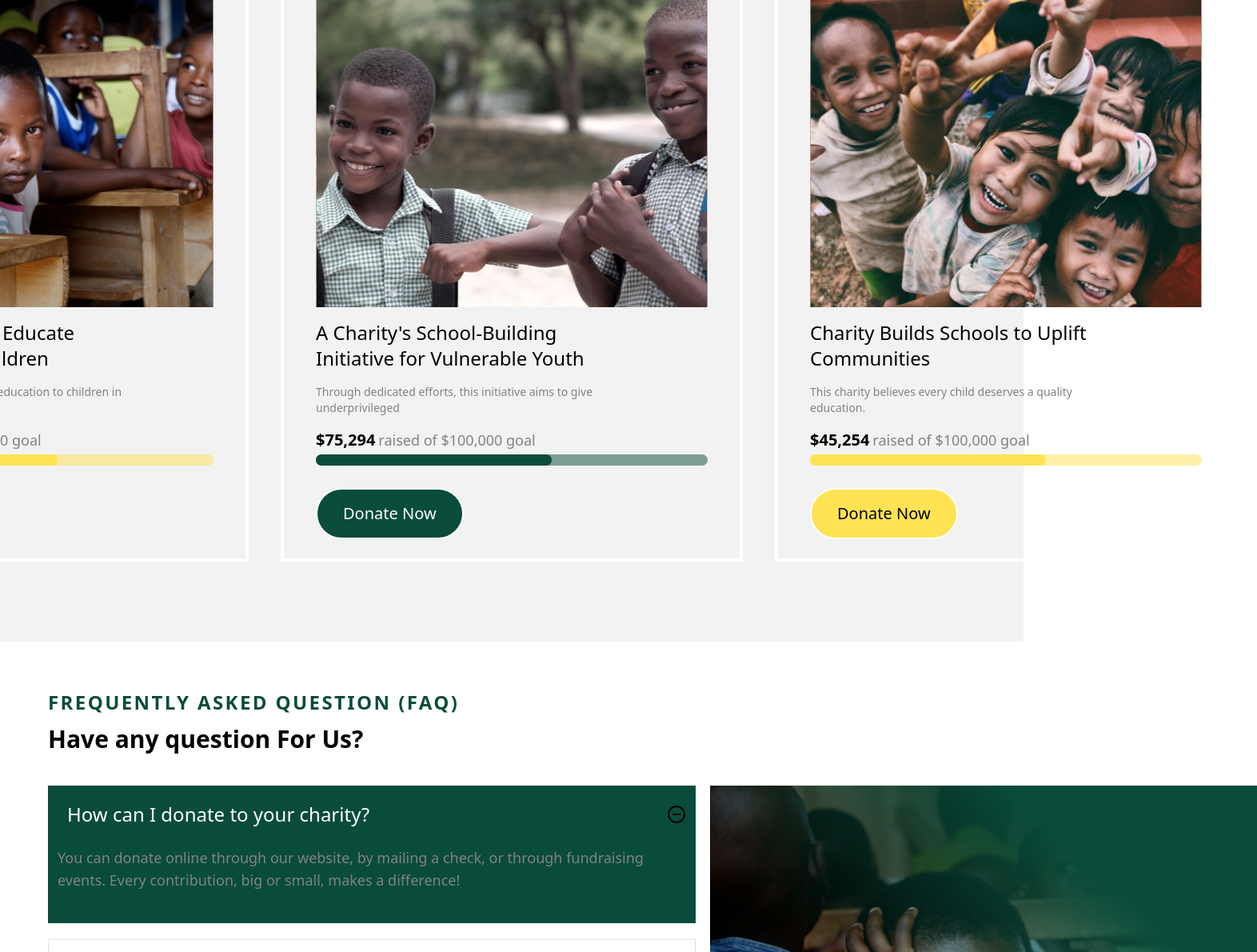
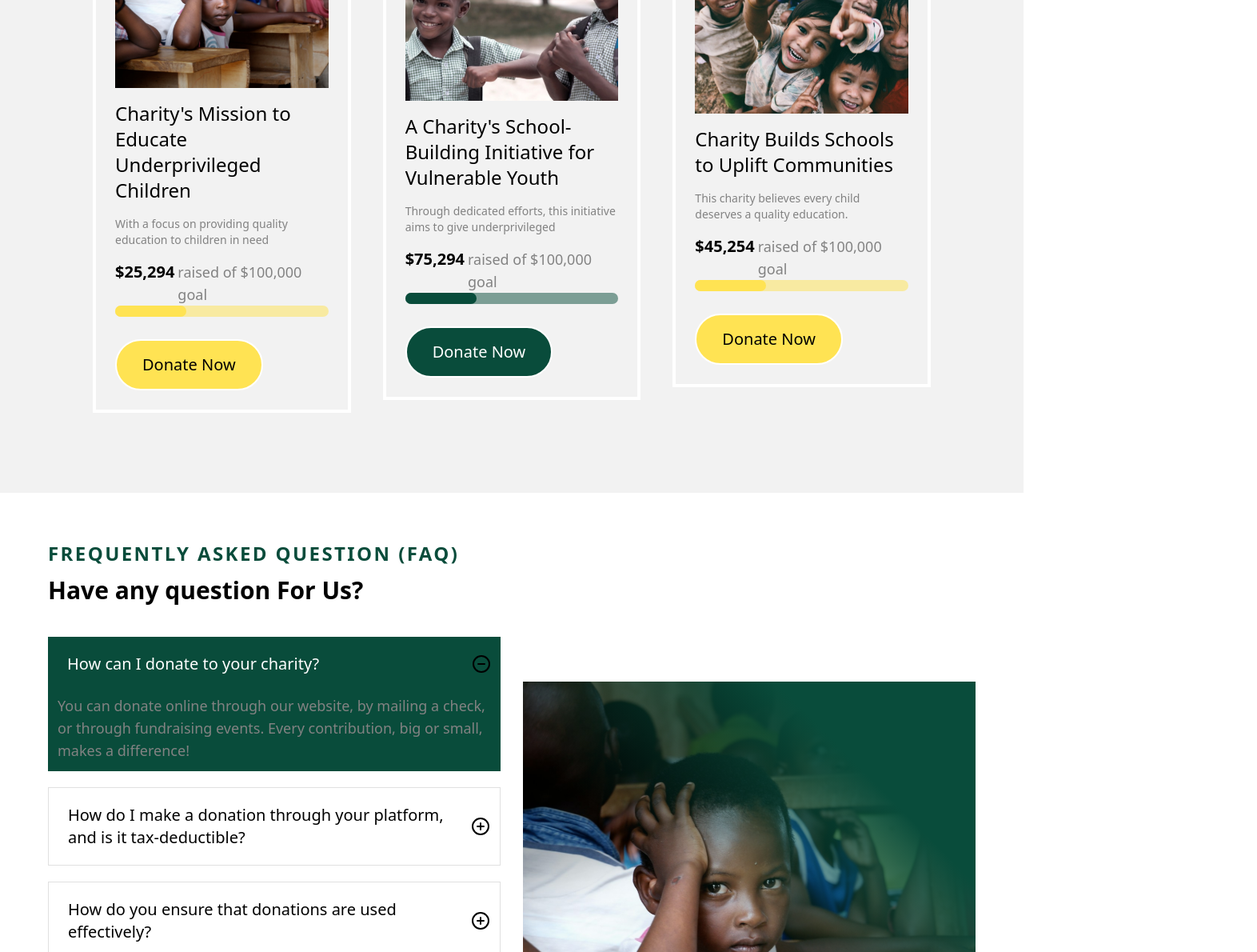
Before and after one commit to Prudentdev-xyz/Raha-app-new, a React (Vite) app: page /Donate in a window 1280 px wide. Shown: the part 840-2030 px from the top of the page at 80% size, 1572 px wide, since content can reach past the window. Built offline with nearby package versions, Linux system fonts and the light colour scheme.

Commit message:
fix responsive layout for the nav,FAQ, and donation section

```diff
--- a/src/components/CompletedProjectCard.jsx
+++ b/src/components/CompletedProjectCard.jsx
@@ -38,16 +38,16 @@ export const CompletedProjectCard = ({
   className,
 }) => {
   return (
-    <div className="bg-tetiary px-10 md:px-15 pt-3 pb-10">
+    <div className="bg-tetiary px-6 md:px-6 pt-3 pb-10">
       <img
         src={img}
         alt="CompletedProject"
-        className="h-50 py-2 md:h-100 w-500 flex items-center justify-center mx-auto"
+        className="h-50 py-2 md:h-full w-5/6 flex items-center justify-center mx-auto"
       />
-      <h1 className="font-medium mx-auto text-sm md:text-2xl max-w-5xl md:max-w-3xl text-black items-center">
+      <h1 className="font-medium mx-auto text-sm md:text-2xl text-black items-center">
         {header}
       </h1>
-      <p className="font-regular text-xs md:text-sm max-w-xl md:max-w-sm text-gray py-2 md:py-5">
+      <p className="font-regular text-xs md:text-sm text-gray py-2 md:py-5">
         {text}
       </p>
       <a href="/"><button
--- a/src/components/FaqPage.jsx
+++ b/src/components/FaqPage.jsx
@@ -5,16 +5,19 @@ import BoyRight from "/BoyRight.svg"
 
 export const FaqPage = () => {
   return (
-    <div className='py-10 md:py-15 px-5 md:px-15'>
+    <div className='py-10 md:py-15 px-5 md:px-15 '>
         <div>
             <h1 className='font-semibold mx-auto text-center md:text-left text-xl md:text-2xl tracking-widest text-primary'>FREQUENTLY ASKED QUESTION (FAQ)</h1>
             <p className='font-semibold mx-auto text-center  md:text-left text-2xl md:text-3xl pt-3'>Have any question For Us?</p>
         </div>
-        <div className='pt-10 flex flex-col gap-7 md:flex-row justify-between'>
-        <div className='h-full md:h-200 md:w-200'>
+        <div className='pt-10 flex flex-col gap-7 md:flex-row justify-between w-full items-center'>
+        <div className='md:w-1/2 w-full'>
          <FaqAccordium />
          </div>
-         <img src={BoyRight} className='h-full md:h-170 w-180'/>
+         <div className='md:w-1/2 w-full'>
+              <img src={BoyRight}  />
+         </div>
+
         </div>
     </div>
   )
--- a/src/components/campaignCard.jsx
+++ b/src/components/campaignCard.jsx
@@ -49,17 +49,17 @@ export const CampaignCard = ({
 }) => {
 
   return (
-    <div className="border-white border-4 py-5 px-15 md:px-10 md:p-6 hover:shadow-lg hover:border-0 flex flex-col gap-4">
-      <img src={img} alt="campaign img" className="h-50 w-80 md:h-100 md:w-150 flex items-center justify-center mx-auto"/>
-      <h1 className="font-bold md:font-medium text-sm md:text-2xl items-center max-w-3xl md:max-w-sm">{header}</h1>
-      <p className="text-gray font-regular text-xs md:text-sm max-w-sm">{text}</p>
+    <div className="border-white border-4 py-5 px-10 md:px-6 md:p-6 w-full hover:shadow-lg hover:border-0 flex flex-col gap-4">
+      <img src={img} alt="campaign img" className=" w-full flex items-center justify-center mx-auto"/>
+      <h1 className="font-bold md:font-medium text-sm md:text-2xl items-center">{header}</h1>
+      <p className="text-gray font-regular text-xs md:text-sm m">{text}</p>
       <div>
       <p className="flex  flex-row gap-1">
         <span className="text-sm pb-1 md:text-xl font-bold">{number}</span>{" "} <p className={`font-light text-sm md:text-lg text-gray`}>{raisedNo}</p>
       </p>
-      <div className="flex relative">
-        <p className={` ${className} h-2 w-[230px] md:h-3.5 md:w-[490px]  bg-secondary/50  rounded-full relative`}></p>
-        <p className={` ${rangeClassName} h-2 w-[100px] md:h-3.5 md:w-[295.42px] bg-secondary rounded-full left absolute`}></p>
+      <div className="flex relative w-full">
+        <p className={` ${className} h-2 w-[230px] md:h-3.5 md:w-full bg-secondary/50  rounded-full relative`}></p>
+        <p className={` ${rangeClassName} h-2 w-[100px] md:h-3.5 md:w-2/6 bg-secondary rounded-full left absolute`}></p>
       </div>
       </div>
       <div className={`pt-1 md:pt-3 `}>
--- a/src/components/layouts/FaqAccordium.jsx
+++ b/src/components/layouts/FaqAccordium.jsx
@@ -39,16 +39,16 @@ const Faqs = [
 function FaqAccordium() {
   const [selectItem, setSelectedItem] = useState(0);
 
-  const toogleItem = (index) => {
+  const toggleItem = (index) => {
     setSelectedItem(selectItem === index ? null : index);
   };
 
   return (
     <div>
-      <div className="w-fit md:w-270 flex flex-col gap-2 md:gap-5">
+      <div className="w-fit md:w-full flex flex-col gap-2 md:gap-5">
         {Faqs.map((Faqs, index) => (
           <div
-            className={`transition-all duration-200 ease-in-out w-full md:w-3/4 ${
+            className={`transition-all duration-200 ease-in-out w-full md:w-full ${
               selectItem === index ? "bg-primary w-3/4" : "bg-white"
             }`}
           >
@@ -56,11 +56,11 @@ function FaqAccordium() {
               className={`w-full ${
                 selectItem === index ? "" : "border border-stroke"
               }`}
-              onClick={() => toogleItem(index)}
+              onClick={() => toggleItem(index)}
             >
               <div className="flex gap-2 items-center justify-between px-3 py-2">
                 <h1
-                  className={`font-medium text-sm md:text-2xl max-w-xl text-left p-1 md:p-3 ${
+                  className={`font-medium text-sm md:text-xl text-left p-1 md:p-3 ${
                     selectItem === index ? "text-white" : ""
                   }`}
                 >
@@ -78,7 +78,7 @@ function FaqAccordium() {
                   : "max-h-0 opacity-0 border-0"
               }`}
             >
-              <p className="font-regular text-xs md:text-lg max-w-xl md:max-w-3xl text-gray text-left md:py-1 px-3">
+              <p className="font-regular text-xs md:text-lg text-gray text-left md:py-1 px-3">
                 {Faqs.Answer}
               </p>
             </div>
--- a/src/components/layouts/Header.jsx
+++ b/src/components/layouts/Header.jsx
@@ -31,7 +31,7 @@ export const Header = () => {
 
   return (
     <>
-      <div className="flex justify-between items-center max-w-screen-2 mx-3 md:mx-9 py-4">
+      <div className="flex justify-between items-center max-w-screen-2 py-4 px-9 top-0 fixed w-full bg-white z-20 ">
         <div className="h-12">
           <a href="/">
             <img src={logo} alt="logo" />
@@ -63,7 +63,7 @@ export const Header = () => {
       </div>
 
       {Open && (
-        <div className="md:hidden bg-tetiary border-t border-gray-200 shadow-lg h-screen z-10 w-full fixed">
+        <div className="md:hidden bg-tetiary border-t border-gray-200 py-4 shadow-lg h-screen z-10 w-full fixed">
           <ul className="py-4 flex flex-col items-center justify-center static">
             {links.map((link) => (
               <a href={link.link}>
--- a/src/components/layouts/StartDonation.jsx
+++ b/src/components/layouts/StartDonation.jsx
@@ -12,7 +12,7 @@ export const StartDonation = () => {
           Transparent Donations: See How You Make a Difference
         </p>
       </div>
-      <div className="flex md:flex-row flex-col gap-10 pt-10 items-center justify-center mx-20">
+      <div className="flex md:flex-row flex-col gap-10 pt-10 items-center justify-center mx-4">
         {Campaigndata.map((Campaigndata) => (
         <CampaignCard
         img={Campaigndata.img}
```
